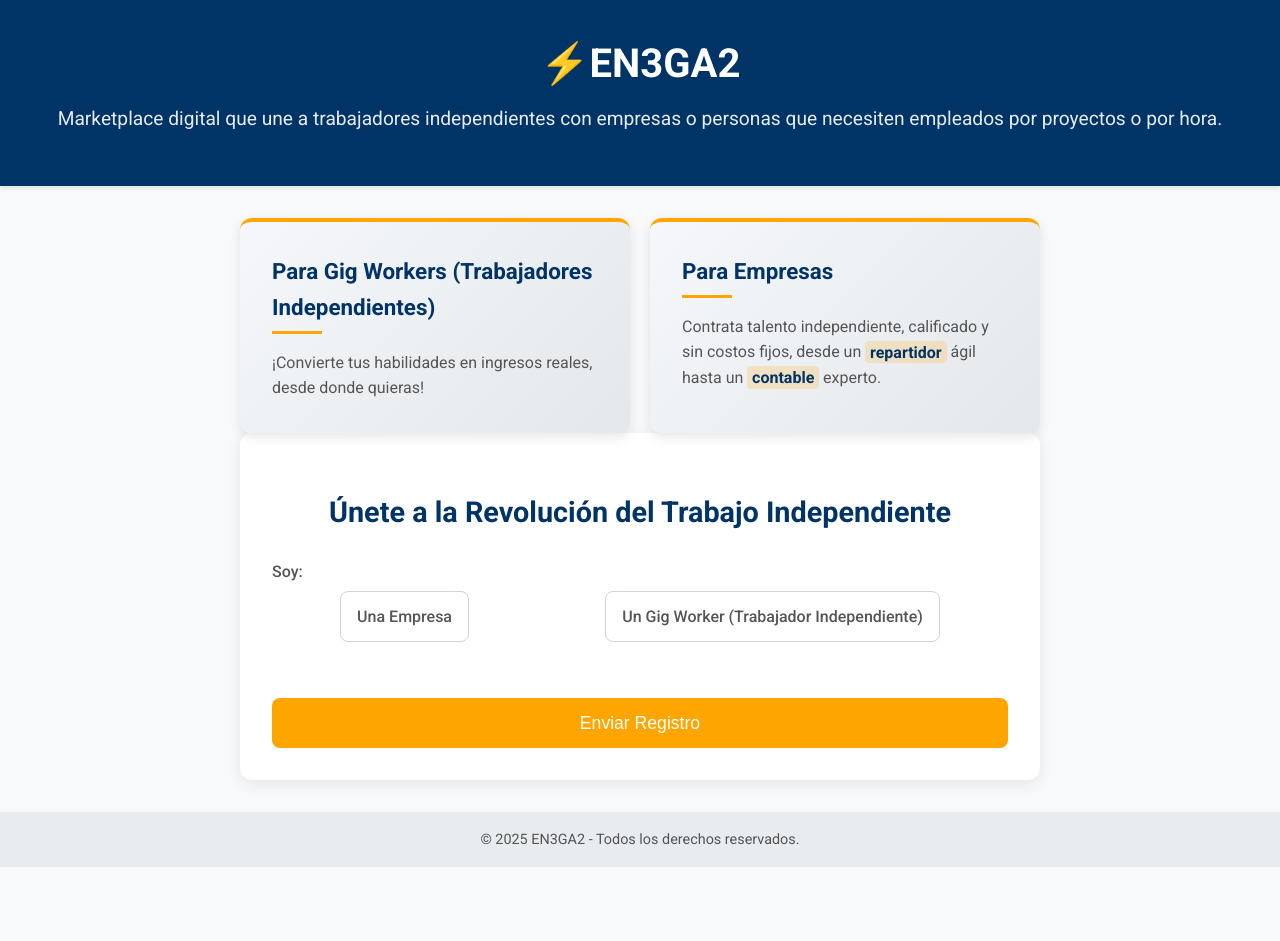
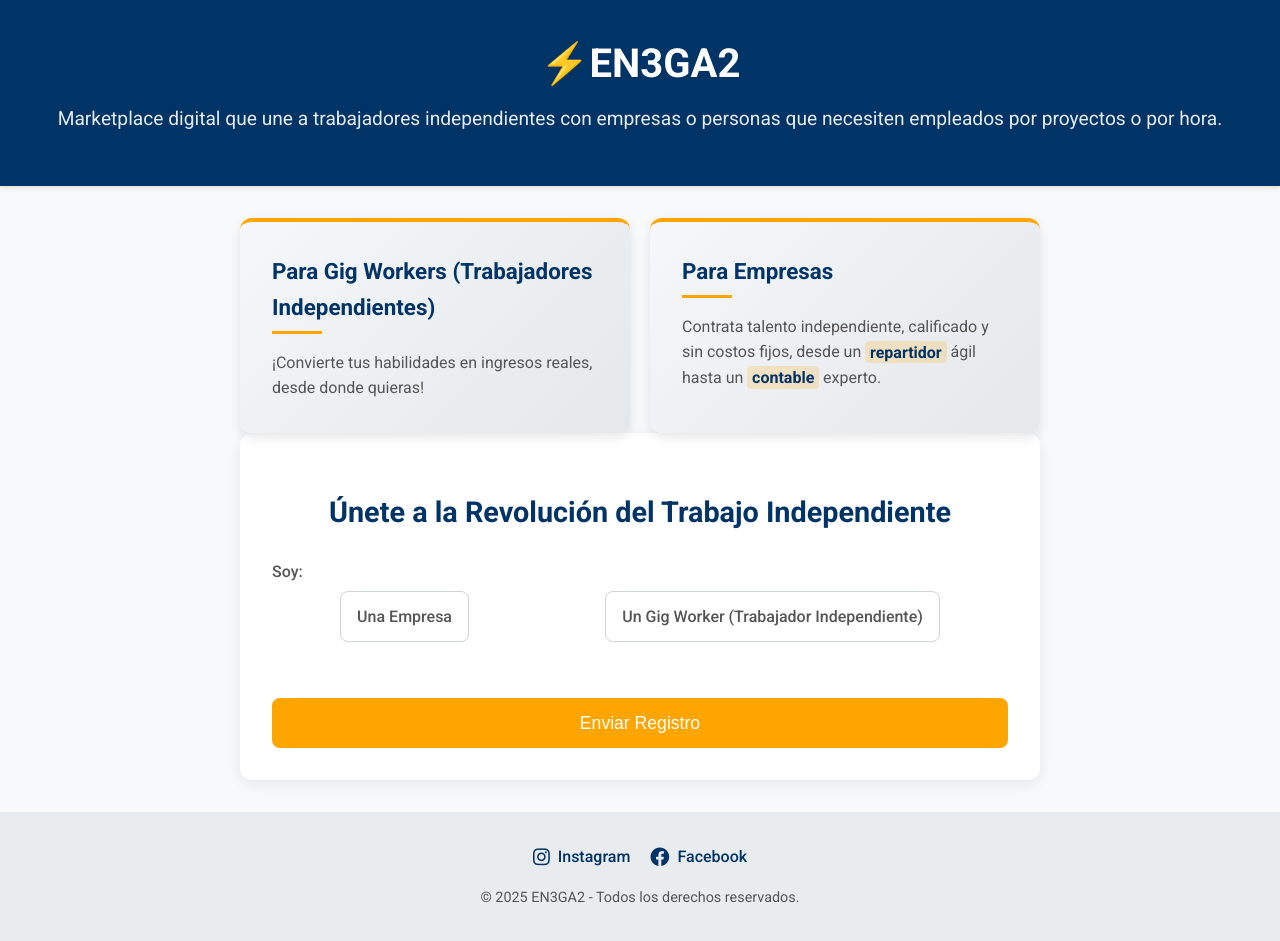
Before and after one commit to Anac0830/EN3GA2RD, a plain HTML site: page index.html in a window 1280 px wide. Before the commit the page ends 882 px from the top, so only its background shows below. Drawn offline with Linux system fonts and the light colour scheme.

Commit message:
Update index.html

```diff
--- a/index.html
+++ b/index.html
@@ -224,7 +224,52 @@
       color: #721c24;
       border: 1px solid #f5c6cb;
     }
+
+    /* Estilos para el footer y redes sociales */
+    footer {
+      background-color: #e9ecef;
+      color: #555;
+      padding: 2rem 1rem;
+      text-align: center;
+    }
+
+    .footer-content {
+      max-width: 800px;
+      margin: 0 auto;
+    }
+
+    .social-links {
+      display: flex;
+      justify-content: center;
+      gap: 20px;
+      margin-bottom: 1rem;
+    }
+
+    .social-link {
+      display: inline-flex;
+      align-items: center;
+      color: #003366;
+      text-decoration: none;
+      font-weight: 500;
+      transition: color 0.2s;
+    }
+
+    .social-link:hover {
+      color: #FFA500;
+    }
+
+    .social-link i {
+      margin-right: 8px;
+      font-size: 1.2rem;
+    }
+
+    .copyright {
+      font-size: 0.9rem;
+      margin-top: 1rem;
+    }
   </style>
+  <!-- Font Awesome para los iconos -->
+  <link rel="stylesheet" href="https://cdnjs.cloudflare.com/ajax/libs/font-awesome/6.0.0-beta3/css/all.min.css">
 </head>
 <body>
 
@@ -431,9 +476,19 @@
   </main>
 
   <footer>
-    <p style="text-align:center; padding: 1rem; background-color: #e9ecef; color: #555; font-size:0.9rem;">
-      &copy; <span id="currentYear"></span> EN3GA2 - Todos los derechos reservados.
-    </p>
+    <div class="footer-content">
+      <div class="social-links">
+        <a href="https://www.instagram.com/en3ga2rd/" class="social-link" target="_blank">
+          <i class="fab fa-instagram"></i> Instagram
+        </a>
+        <a href="https://web.facebook.com/profile.php?id=61576997799401" class="social-link" target="_blank">
+          <i class="fab fa-facebook"></i> Facebook
+        </a>
+      </div>
+      <div class="copyright">
+        &copy; <span id="currentYear"></span> EN3GA2 - Todos los derechos reservados.
+      </div>
+    </div>
   </footer>
 
   <script>
```
